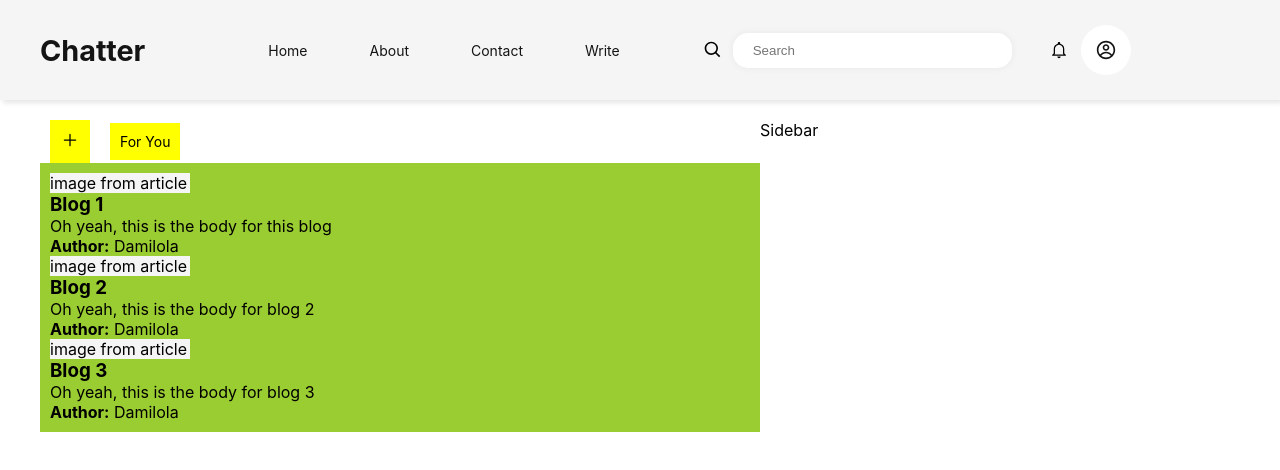
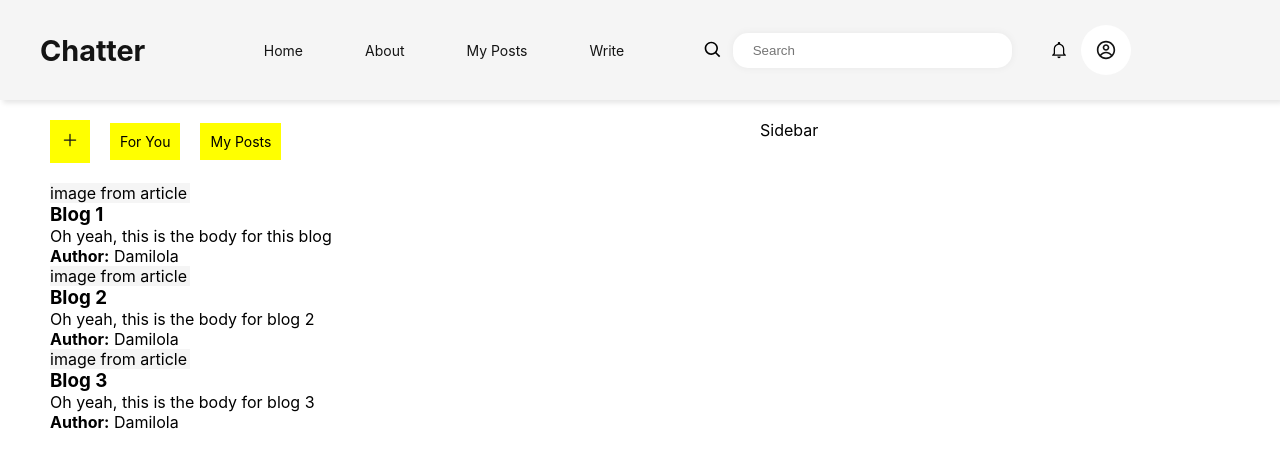
Before and after one commit to Confinesofgrace/chatter_clean_blog, a React (Vite) app: page /loggedin in a window 1280 px wide. Shown: the top 470 px of the page. Built offline with nearby package versions, Linux system fonts and the light colour scheme.

Commit message:
About and Navbar2 fixed

```diff
--- a/src/Components/Interests/Interests.jsx
+++ b/src/Components/Interests/Interests.jsx
@@ -1,4 +1,6 @@
+import React, { useState } from 'react';
 import './Interests.css';
+import { useNavigate } from 'react-router-dom';
 
 function Interests() {
     const techFields = [
@@ -27,18 +29,72 @@ function Interests() {
         'Quantum Computing'
     ];
 
+    const [selectedInterests, setSelectedInterests] = useState([]);
+    const navigate = useNavigate();
+
+    const handleInterestClick = (interest) => {
+        setSelectedInterests((prevSelectedInterests) => {
+            if (prevSelectedInterests.includes(interest)) {
+                return prevSelectedInterests.filter(item => item !== interest);
+            } else {
+                return [...prevSelectedInterests, interest];
+            }
+        });
+    };
+
+    const handleBackToFeed = () => {
+        navigate('/loggedin', { state: { selectedInterests } });
+    };
+
     return (
         <div id="interests-frame">
-            <h3>Tell us more about you</h3>
+            <h3 style={{ marginBottom: '16px' }}>Tell us more about you</h3>
             <div id="interests-list">
                 {techFields.map((field, index) => (
-                    <div key={index} id="interest-item">
+                    <div
+                        key={index}
+                        id="interest-item"
+                        onClick={() => handleInterestClick(field)}
+                        style={{
+                            backgroundColor: selectedInterests.includes(field) ? '#d3f8d3' : '',
+                            cursor: 'pointer',
+                            padding: '10px',
+                            borderRadius: '5px',
+                            margin: '5px'
+                        }}
+                    >
                         {field}
                     </div>
                 ))}
             </div>
+
+            {selectedInterests.length > 0 && (
+                <div id="selected-interests" style={{ marginTop: '20px' }}>
+                    <h4>Your Interests:</h4>
+                    <ul style={{ display:'flex', justifyContent:'center',gap:'20px',alignSelf:'center', listStyle:'none', marginTop:'10px'}}>
+                        {selectedInterests.map((interest, index) => (
+                            <li key={index}>{interest}</li>
+                        ))}
+                    </ul>
+                </div>
+            )}
+
+            <div style={{display:'flex', justifyContent:'center'}}>
+                <div id='finish-post-btn'
+                    onClick={handleBackToFeed}
+                    style={{
+                        width: '120px',
+                        marginTop: '20px',
+                        padding: '10px 20px',
+                        borderRadius: '8px',
+                        boxShadow: '0px 4px 10px rgba(0, 0, 0, 0.1)',
+                        cursor: 'pointer',
+                    }}>
+                    <p>Back to Feed</p>
+                </div>
+            </div>
         </div>
     );
-};
+}
 
 export default Interests;
--- a/src/Components/Navbar2/Navbar2.jsx
+++ b/src/Components/Navbar2/Navbar2.jsx
@@ -17,7 +17,7 @@ function Navbar2() {
     <div>
       <nav>
         <div id='nav-left'>
-          <NavLink to="/">
+          <NavLink to="/loggedin">
             <h1>Chatter</h1>
           </NavLink>
         </div>
@@ -27,14 +27,14 @@ function Navbar2() {
         </div>
 
         <div id='nav-center' className={isOpen ? 'open' : ''}>
-          <NavLink to="/">
+          <NavLink to="/loggedin">
             <div id='navs' onClick={toggleNavbar}>Home</div>
           </NavLink>
-          <NavLink to="/about">
+          <NavLink to="/loggedin/about">
             <div id='navs' onClick={toggleNavbar}>About</div>
           </NavLink>
-          <NavLink to="/contact">
-            <div id='navs' onClick={toggleNavbar}>Contact</div>
+          <NavLink to="/loggedin/myposts">
+            <div id='navs' onClick={toggleNavbar}>My Posts</div>
           </NavLink>
           <NavLink to="/createnewpost">
             <div id='navs' onClick={toggleNavbar}>Write</div>
--- a/src/Components/UserFeed/ArticlePreview.css
+++ b/src/Components/UserFeed/ArticlePreview.css
@@ -1,8 +1,9 @@
 #articlePreview-frame
 {
     padding: 10px;
+    margin-top: 10px;
 
-    background-color: yellowgreen;
+    /*background-color: yellowgreen;*/
 }
 
 #articlePreview-image
--- a/src/Components/UserFeed/BlogList.jsx
+++ b/src/Components/UserFeed/BlogList.jsx
@@ -1,32 +1,50 @@
 import { IoAddOutline } from 'react-icons/io5';
 import './BlogList.css';
 import { useState } from 'react';
+import { useLocation, NavLink } from 'react-router-dom';
 import ArticlePreview from './ArticlePreview';
+import MyPosts from '../../Pages/LoggedIn/MyPosts/MyPosts';
 
-function BlogList () {
-
-    const [activeFeed, setActiveFeed] = useState('');
+function BlogList() {
+    const location = useLocation();
+    const [activeFeed, setActiveFeed] = useState('forYou');
+    const selectedInterests = location.state?.selectedInterests || [];
 
     const handleFeedClick = (feed) => {
-    setActiveFeed(feed);
+        setActiveFeed(feed);
     };
 
-    return  (
+    const handleForyouClick = () => {
+        setActiveFeed('forYou');
+    };
+
+    const handleMyPostClick = () => {
+        setActiveFeed('myPosts');
+    };
+
+    return (
         <div>
+            <div id='userFeed-nav'>
+                <NavLink to={'./interests'} state={{ selectedInterests }}>
+                    <div id='feed'> <IoAddOutline size={20} /></div>
+                </NavLink>
 
-            <div id='userFeed-nav'>
+                <div id='feed' onClick={handleForyouClick}> For You</div>
+                <div id='feed' onClick={handleMyPostClick}> My Posts </div>
 
-                <div id='feed'> <IoAddOutline size={20}/></div>
-                <div id='feed'> For You</div>
-
+                {selectedInterests.map((interest, index) => (
+                    <div key={index} id='feed'>
+                        {interest}
+                    </div>
+                ))}
             </div>
 
-            <div>
-                <ArticlePreview/>
+            <div id='userfeed'>
+                {activeFeed === 'forYou' && <ArticlePreview />}
+                {activeFeed === 'myPosts' && <MyPosts />}
             </div>
-
         </div>
-    )
-};
+    );
+}
 
 export default BlogList;
--- a/src/Pages/LoggedIn/LoggedIn.jsx
+++ b/src/Pages/LoggedIn/LoggedIn.jsx
@@ -2,9 +2,11 @@ import { Routes, Route } from 'react-router-dom';
 import './LoggedIn.css';
 import DefaultUserFeed from './UserFeed/DefaultUserFeed';
 import Settings from './Settings/Settings';
+import About from "../About/About";
 import PreviewPost from './PreviewPost';
 import ReadPost from './ReadPost/ReadPost';
 import MyPosts from './MyPosts/MyPosts';
+import Interests from '../../Components/Interests/Interests';
 
 function LoggedIn() {
   return (
@@ -12,9 +14,11 @@ function LoggedIn() {
       <Routes>
         <Route path="/" element={<DefaultUserFeed />} />
         <Route path="/settings" element={<Settings />} />
+        <Route path="/about" element= {<About/>}/>
         <Route path="/previewpost" element={<PreviewPost />} />
         <Route path="/readpost" element={<ReadPost />} />
         <Route path="/myposts" element={<MyPosts />} />
+        <Route path="/interests" element={<Interests />} />
 
       </Routes>
     </div>
```
